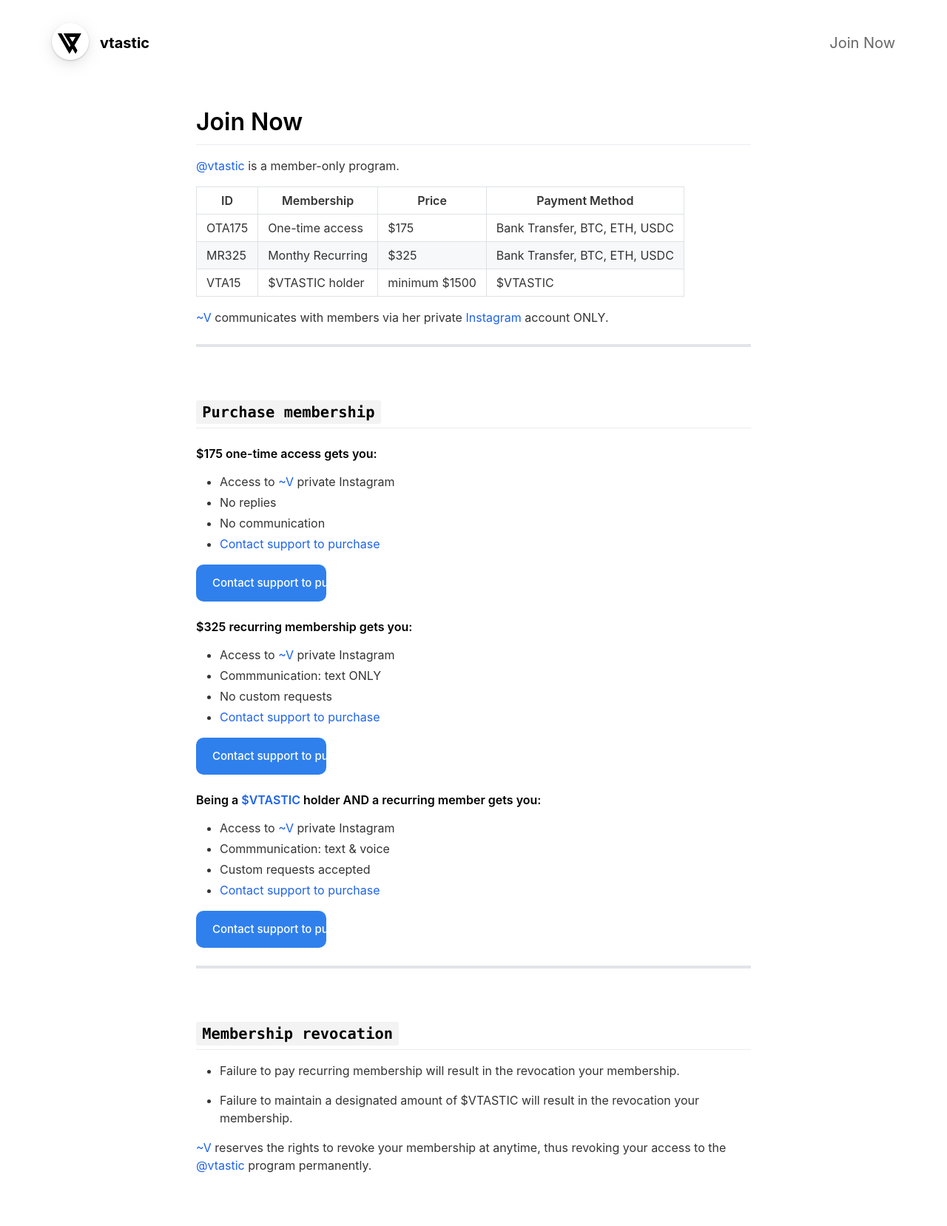
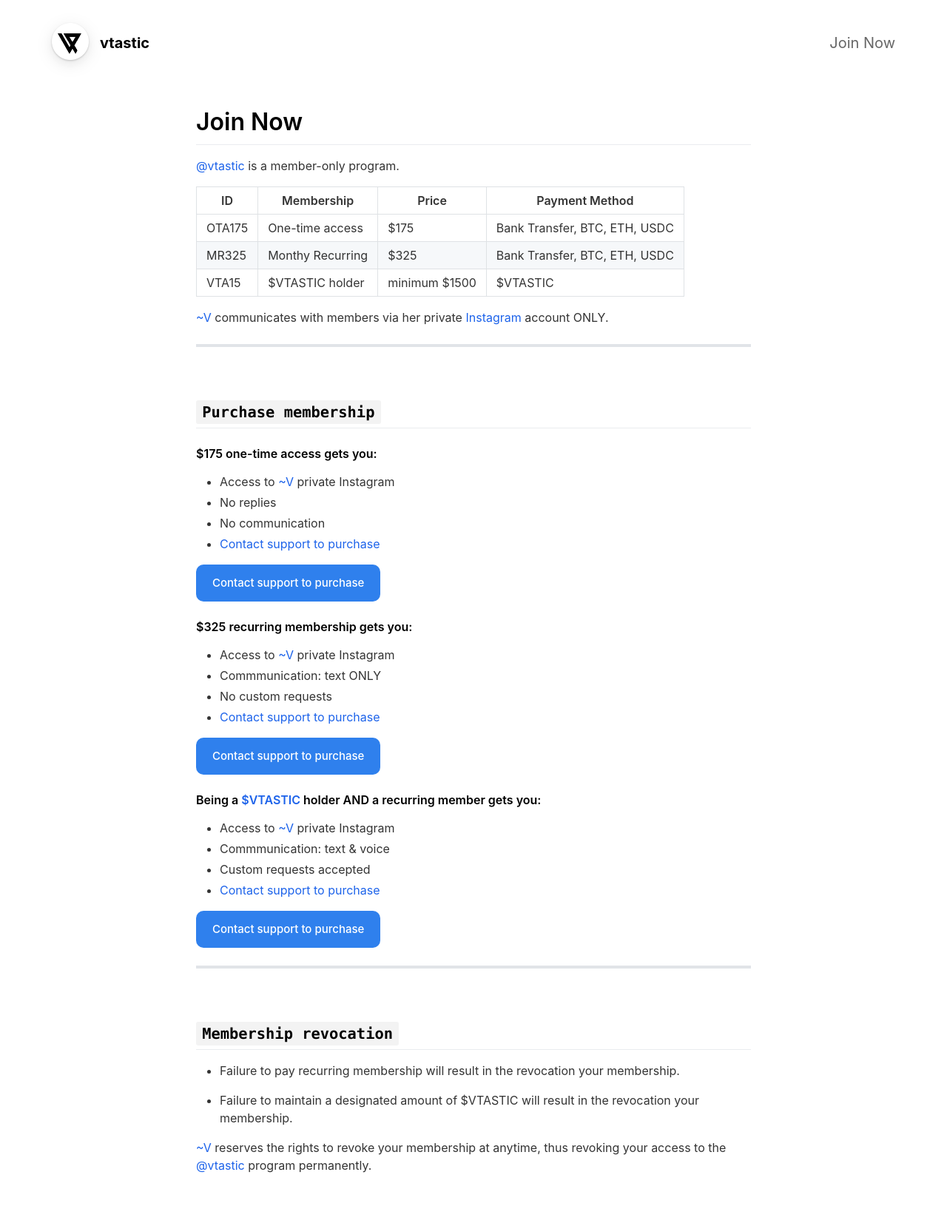
Before and after one commit to 5tnvan/vtastic, a Jekyll site: the page built from _pages/join.md, in a window 1280 px wide. Shown: the whole page at 74% size. Built offline with Jekyll 4.4.1, drawn with Linux system fonts in a browser that asks for light colours; nearby versions of some CDN libraries.

Commit message:
Update layout.scss

```diff
--- a/_sass/layout.scss
+++ b/_sass/layout.scss
@@ -32,6 +32,8 @@
   vertical-align: top;
   white-space: nowrap;
 }
+
+button.button-65 {width:auto}
 
 .button-65:hover {
   background-color: #1366d6;
```
